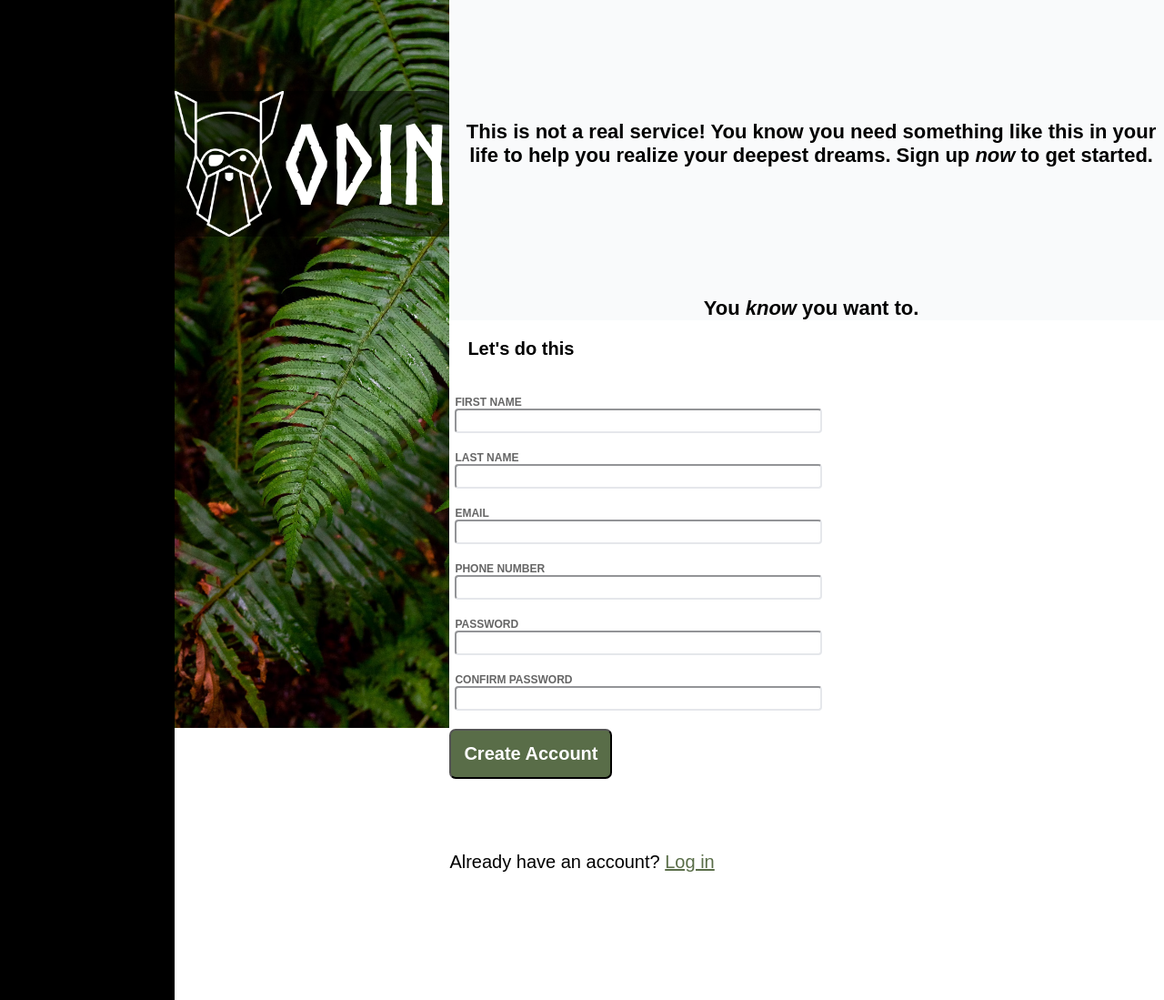
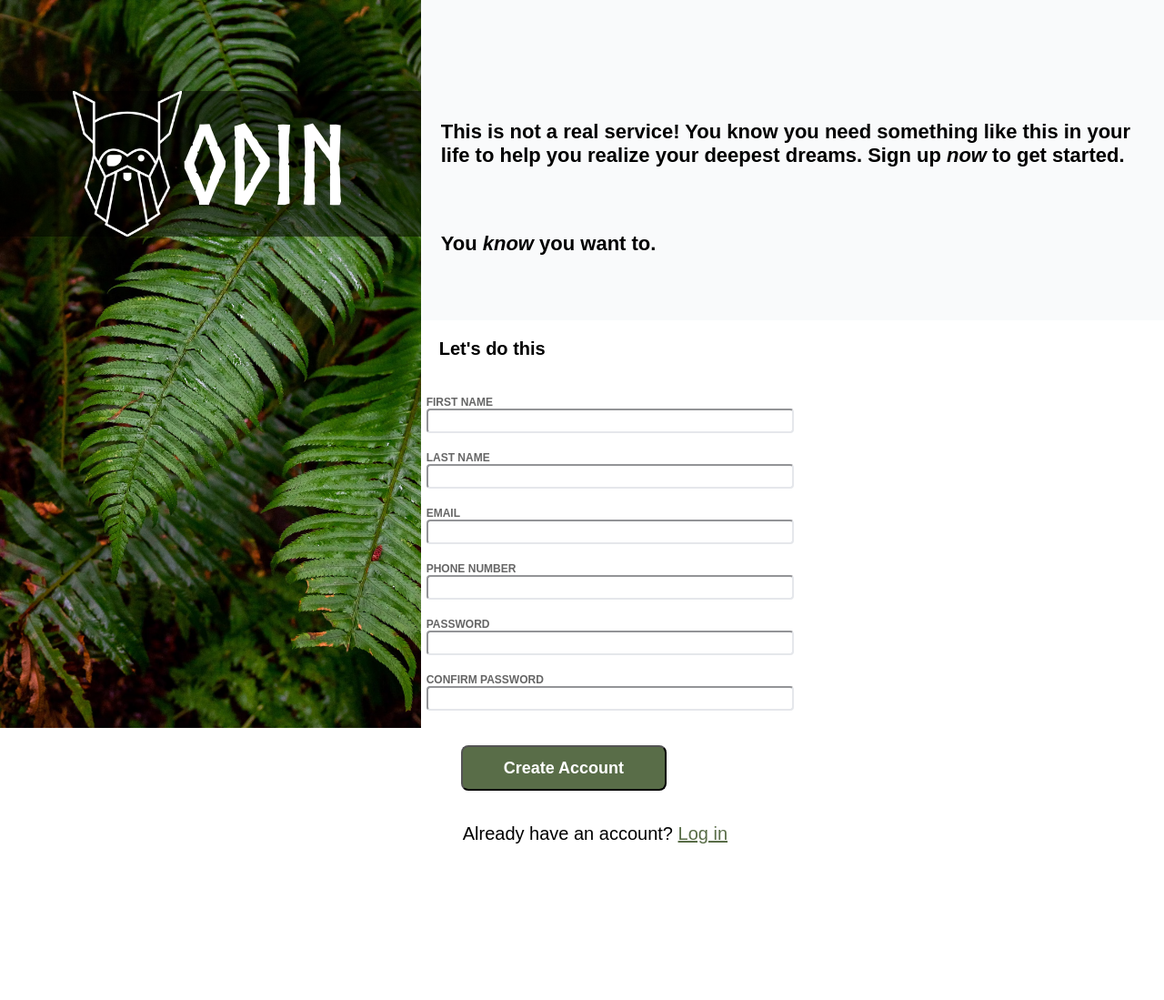
Before and after one commit to Kosakov/sign-up-form, a plain HTML site: page index.html in a window 1280 px wide. Shown: the whole page at 91% size. Drawn offline with Linux system fonts and the light colour scheme; files whose address does not match are found by name.

Commit message:
fix styling

```diff
--- a/style.css
+++ b/style.css
@@ -14,8 +14,11 @@ body{
     background-color: black;
 }
 .wrapper{
-    margin-left: 15%;
-    display: flex;}
+
+    display: flex;
+    gap: em;
+
+}
 img{
     max-width: 6em;
     height: auto;
@@ -56,7 +59,7 @@ font-size: 6em;
 
 .content-section{
     background-color: white;
-    flex:1 0 60vw;
+    flex:1 0 0vw;
     display:flex;
     flex-wrap: wrap;
     align-content: flex-start;
@@ -78,9 +81,9 @@ font-size: 6em;
     background-color:inherit;
     color: black;
     font-size: 1.1em;
-    text-align: center;
+    text-align: left;
     width: 65ch;
-    font-weight: 700;
+    font-weight: 600;
 }
 
 .header-text > p > em{
@@ -88,12 +91,15 @@ font-size: 6em;
 }
 
 .header-text>p:nth-child(1){
+    max-height: 5.6em;
     padding-top: 6em;
-    flex: 1 1 100%;}
+    flex: 1 1 100%;
+    padding-left: 1em;
+}
 
 .header-text>p:nth-child(2){
-    margin-top: 1em;
     flex-shrink: 1;
+    padding-left: 1em;
 }
 
 .form-group:after{
@@ -128,16 +134,24 @@ font-size: 6em;
   }
 
   #accBtn{
+    font-size: 0.9em;
     background-color: #596D48;
     color: #FFFFFF;
     font-weight: 800;
-    border-radius: 7px;
-    padding: 0.7em;
-    margin-bottom: 4em;
+    border-radius: 8px;
+    padding: 0.7em 2.5em;
+    margin-top: 1em;
+    margin-bottom: 2em;
+    margin-left: 2em;
+
   }
 
 .buttonDiv{
     min-height: 14.9em;
+    margin-left: 0.4em;
+}
+.buttonDiv>p{
+    margin-left: 1.9em;
 }
 
 #loginLink{
```
